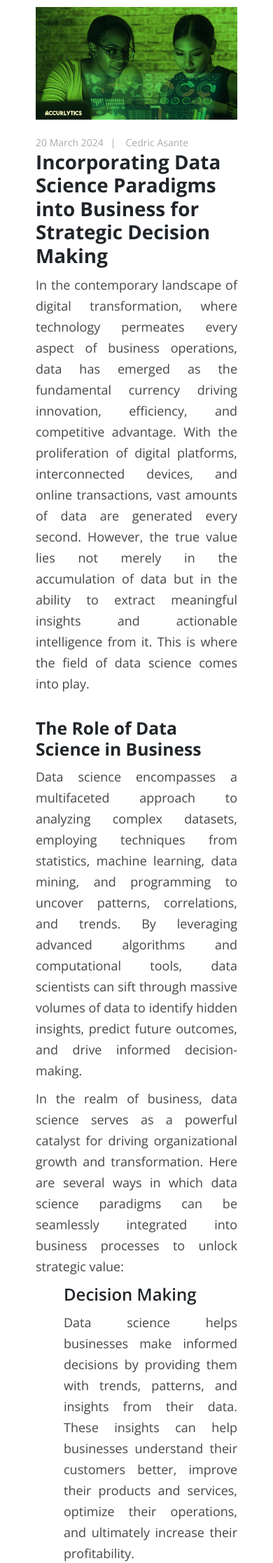
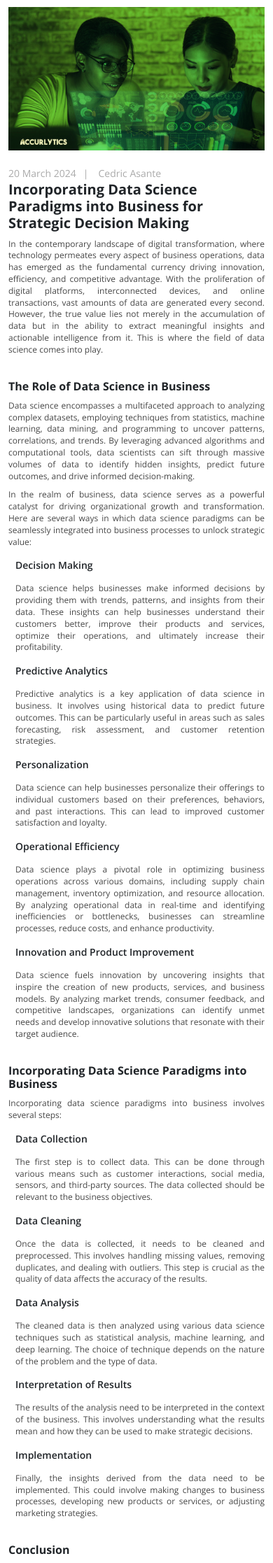
Before and after one commit to accurlytics/accurlytics.github.io, a PHP site: page /blog-post/incorportating-data-science-paradigms-in-business.html in a window 390 px wide. Shown: the part 90-2324 px from the top of the page at 70% size. Run offline with PHP 8.4, Linux system fonts and the light colour scheme.

Commit message:
text changes

```diff
--- a/assets/css/templatemo-tale-seo-agency.css
+++ b/assets/css/templatemo-tale-seo-agency.css
@@ -2016,6 +2016,7 @@ body {
   font-size: 18px;
   margin: 10px 0 10px 0;
   text-align: justify;
+  line-height: 1.3em;
 }
 
 .quote-text {
@@ -2050,8 +2051,30 @@ body {
 @media (max-width: 767px){
   .blog-content .tableauPlaceholder{
     position: relative;
-
-  }
+  }
+
+  .post-blog .blog-content h1{
+    font-size: 20px;
+
+  }
+
+  .post-blog .blog-content h2{
+    font-size: 16px;
+
+  }
+
+  .post-blog .blog-content h3{
+    font-size: 14px;
+
+  }
+
+  .post-blog .blog-content p{
+    font-size: 12px;
+    margin: 10px 0 10px 0;
+    text-align: justify;
+    line-height: 1.4em;
+  }
+
 }
 
 .tag-items {
--- a/blog-post/incorportating-data-science-paradigms-in-business.html
+++ b/blog-post/incorportating-data-science-paradigms-in-business.html
@@ -105,7 +105,7 @@
   </header>
   <!-- ***** Header Area End ***** -->
 
-  <div class="container" style="width: 80%;">
+  <div class="container">
 		<div class="row">
 
 			<div class="col-md-12 blog-posts">
@@ -139,7 +139,7 @@
                   In the realm of business, data science serves as a powerful catalyst for driving organizational growth and transformation.
                   Here are several ways in which data science paradigms can be seamlessly integrated into business processes to unlock strategic value:
                 </p>
-                    <ul style="margin-left: 40px;">
+                    <ul style="margin-left: 10px;">
                       <li>
                           <h3>Decision Making</h3>
                           <p>Data science helps businesses make informed decisions by providing them with trends, patterns, and insights from their data. These insights can help businesses understand their customers better, improve their products and services, optimize their operations, and ultimately increase their profitability.</p>
@@ -178,7 +178,7 @@
                 <h2>Incorporating Data Science Paradigms into Business</h2>
                 <p>Incorporating data science paradigms into business involves several steps:</p>
 
-                <ul style="margin-left: 40px;">
+                <ul style="margin-left: 10px;">
                   <li>
                     <h3>Data Collection</h3>
                     <p>The first step is to collect data. This can be done through various means such as customer interactions, social media, sensors, and third-party sources. The data collected should be relevant to the business objectives.</p>
@@ -283,29 +283,13 @@
 						<h5 class="widget-title">Recent Posts</h5>
 						<div class="last-post clearfix">
 							<div class="thumb pull-left">
-								<a href="#"><img src="../images1/includes/blogthumb1.jpg"  style="width: 30%;" alt=""></a>
+								<a href="#"><img src="../assets/images/incorporate-ds-into-business.jpg" alt=""></a>
 							</div>
 							<div class="content">
-								<span>24 February 2084</span>
-								<h4><a href="#">Standard Post Formating Medigo</a></h4>
-							</div>
-						</div> <!-- /.last-post -->
-						<div class="last-post clearfix">
-							<div class="thumb pull-left">
-								<a href="#"><img src="../images1/includes/blogthumb2.jpg" style="width: 30%;" alt=""></a>
-							</div>
-							<div class="content">
-								<span>24 February 2084</span>
-								<h4><a href="#">Standard Post Formating Medigo</a></h4>
-							</div>
-						</div> <!-- /.last-post -->
-						<div class="last-post clearfix">
-							<div class="thumb pull-left">
-								<a href="#"><img src="../images1/includes/blogthumb3.jpg" style="width: 30%;" alt=""></a>
-							</div>
-							<div class="content">
-								<span>24 February 2084</span>
-								<h4><a href="#">Standard Post Formating Medigo</a></h4>
+								<span>20 March 2024</span>
+								<h4><a href="https://accurlytics.com/blog-post/blog-post/incorportating-data-science-paradigms-in-business.html"></a>
+                  Incorporating Data Science Paradigms into Business for Strategic Decision Making
+                </h4>
 							</div>
 						</div> <!-- /.last-post -->
 					</div> <!-- /.sidebar-widget -->
```
